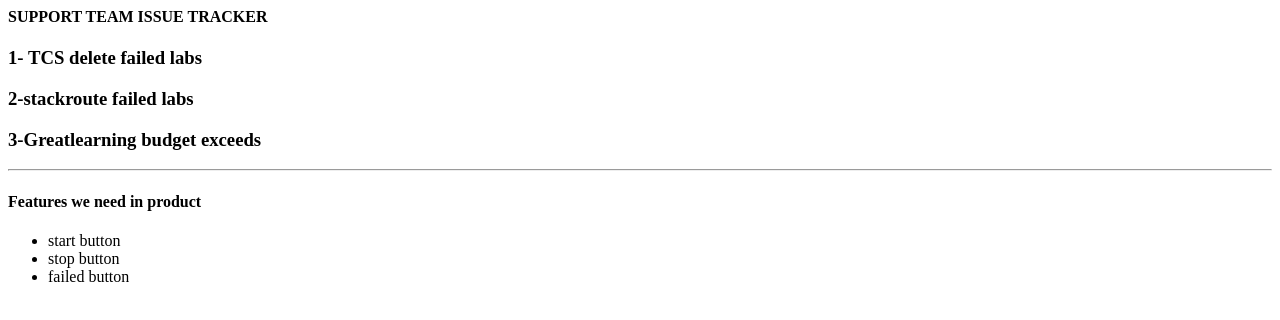
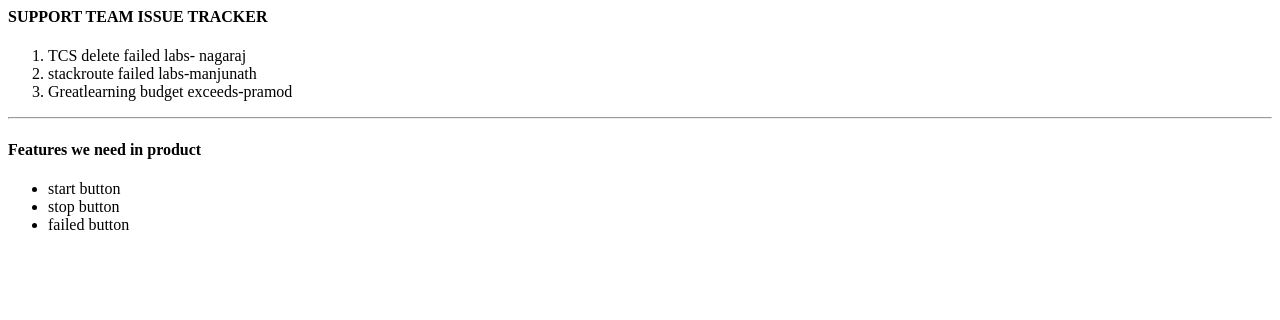
Before and after one commit to qwerpoi123/ISSUETRACKERENGG, a plain HTML site: page index.html in a window 1280 px wide. Drawn offline with Linux system fonts and the light colour scheme.

Commit message:
added changess

```diff
--- a/index.html
+++ b/index.html
@@ -6,9 +6,11 @@
   </head>
   <h4>SUPPORT TEAM ISSUE TRACKER</h4>
   <body>
-    <h3>1- TCS delete failed labs</h1>
-    <h3>2-stackroute failed labs</h2>
-    <h3>3-Greatlearning budget exceeds</h3>
+    <ol>
+      <li>TCS delete failed labs- nagaraj</li>
+      <li>stackroute failed labs-manjunath</li>
+      <li>Greatlearning budget exceeds-pramod</li>
+    </ol>
     <hr />
     <h4>Features we need in product</h3>
       <ul>
```
